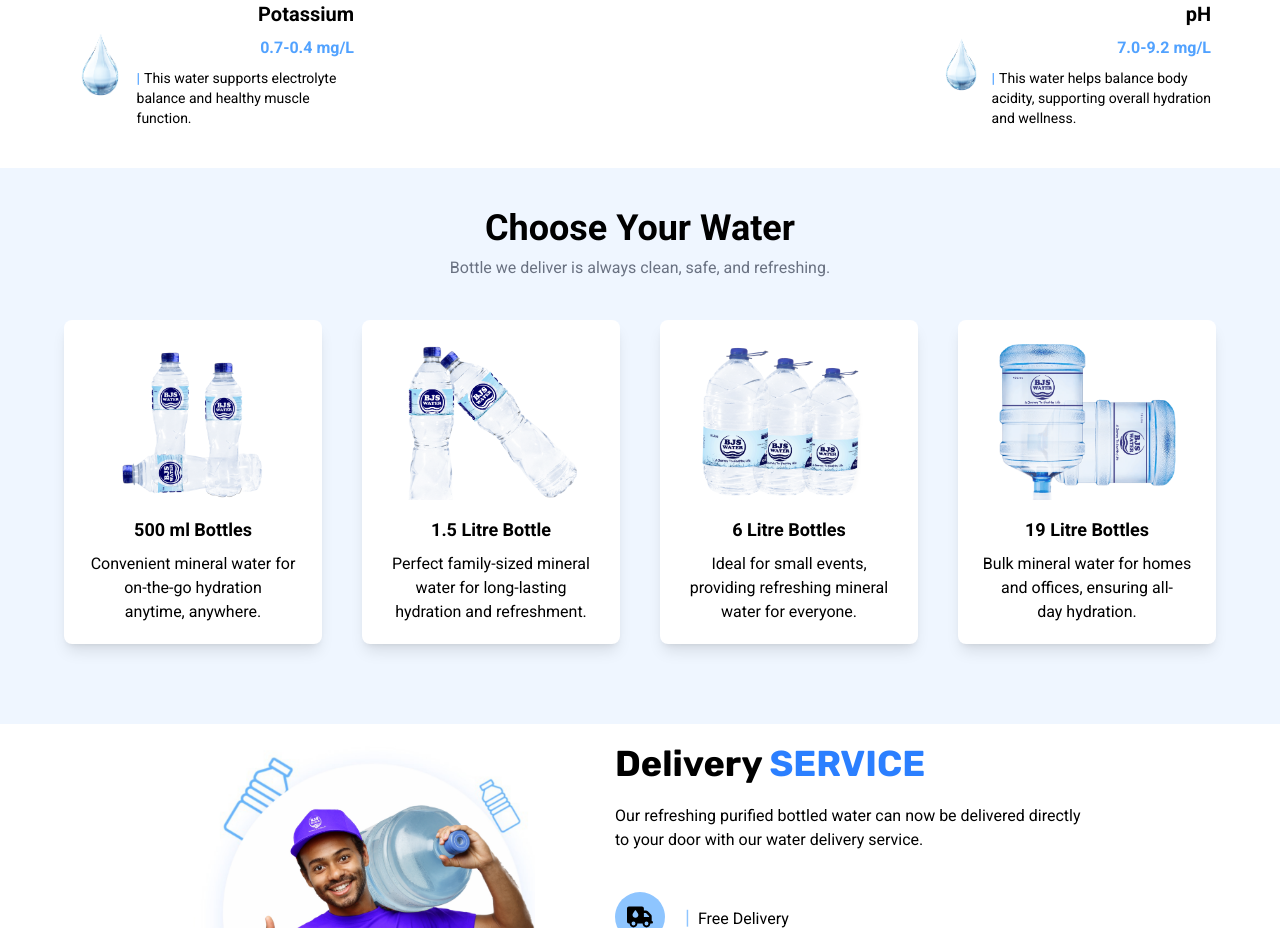
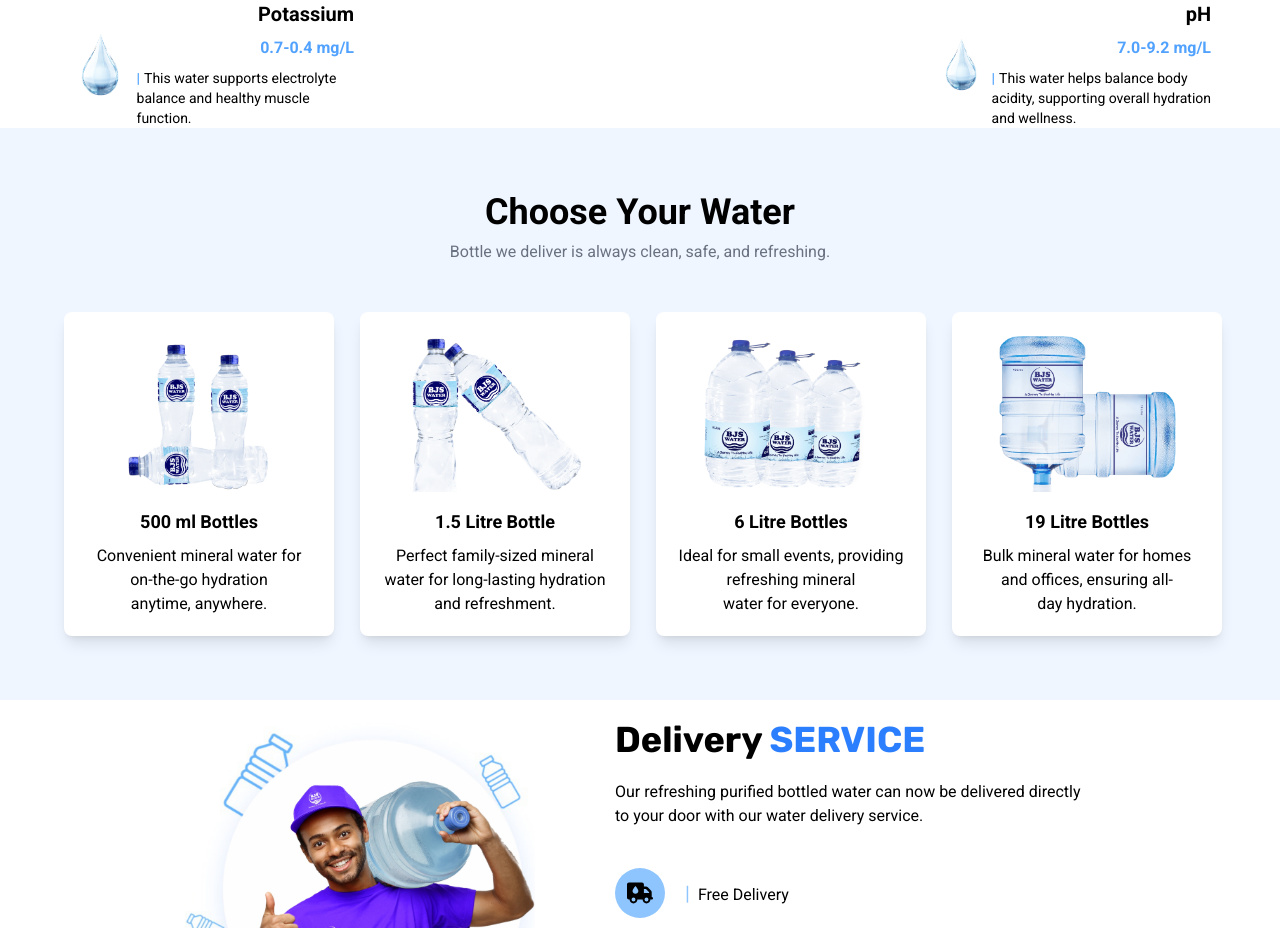
Before and after one commit to Khizar-cyber-dev/BJSWater, a React (Create React App) app: page / in a window 1280 px wide. Shown: the part 1120-2048 px from the top of the page. Built offline with nearby package versions, Linux system fonts and the light colour scheme.

Commit message:
still working on new things

```diff
--- a/src/components/Products.js
+++ b/src/components/Products.js
@@ -9,6 +9,7 @@ import { useNavigate } from 'react-router-dom'
 
 const Products = () => {
   const navigate = useNavigate();
+
   const products = [
     {
       id: 0,
@@ -71,15 +72,32 @@ const Products = () => {
       }
     },
   ];
+
   return (
-   <Element name="products bg-blue-50 w-full">
-       <div className='bg-blue-50 w-full'>
-          <div className='mt-10 py-10 w-[90%] ml-[5%]' id="products">
-            <motion.h1 initial={{ opacity: 0 , y : 40}} whileInView={{ opacity: 1 , y : 0}} transition={{ duration: 1 }} viewport={{ once: true }} className='text-center text-4xl font-semibold px-2 md:px-0'>Choose Your Water</motion.h1>
-            <motion.h3 initial={{ opacity: 0 , y : 40}} whileInView={{ opacity: 1 , y : 0}} transition={{ duration: 1.5 }} viewport={{ once: true }} className='text-center text-md text-gray-500 mt-2 px-2 md:px-0'>Bottle we deliver is always clean, safe, and refreshing.</motion.h3>
+    <Element name="products">
+      <div className="bg-blue-50 w-full py-16">
+        <div className="">
+          <motion.h1
+            initial={{ opacity: 0, y: 40 }}
+            whileInView={{ opacity: 1, y: 0 }}
+            transition={{ duration: 1 }}
+            viewport={{ once: true }}
+            className="text-center text-4xl font-semibold"
+          >
+            Choose Your Water
+          </motion.h1>
+          <motion.h3
+            initial={{ opacity: 0, y: 40 }}
+            whileInView={{ opacity: 1, y: 0 }}
+            transition={{ duration: 1.5 }}
+            viewport={{ once: true }}
+            className="text-center text-md text-gray-500 mt-2"
+          >
+            Bottle we deliver is always clean, safe, and refreshing.
+          </motion.h3>
 
-            <div className="container w-full py-10">
-                <div className="flex justify-around flex-wrap lg:flex-nowrap gap-10 w-full">
+          <div className="mt-12 w-[90%] ml-[5%]">
+            <div className="grid grid-cols-1 sm:grid-cols-2 lg:grid-cols-4 gap-8">
               {products.map((product) => (
                 <ProductCard
                   key={product.id}
@@ -95,7 +113,7 @@ const Products = () => {
         </div>
       </div>
     </Element>
-  )
-}
+  );
+};
 
 export default Products;
--- a/src/helpers/ProductCard.js
+++ b/src/helpers/ProductCard.js
@@ -17,7 +17,7 @@ const ProductCard = ({
       whileInView={motionProps.animate}
       transition={motionProps.transition}
       viewport={{ once: true }}
-      className="cursor-pointer bg-white rounded-lg shadow-lg p-5 text-center relative overflow-hidden w-[260px]"
+      className="cursor-pointer bg-white rounded-lg shadow-lg p-5 text-center relative overflow-hidden w-[270px]"
     >
       {isOnSale && (
         <div className="absolute top-2 right-2 bg-blue-500 text-white px-2 py-1 rounded-full text-xs">
```
Lines whose indentation alone changed are shown as unchanged.
